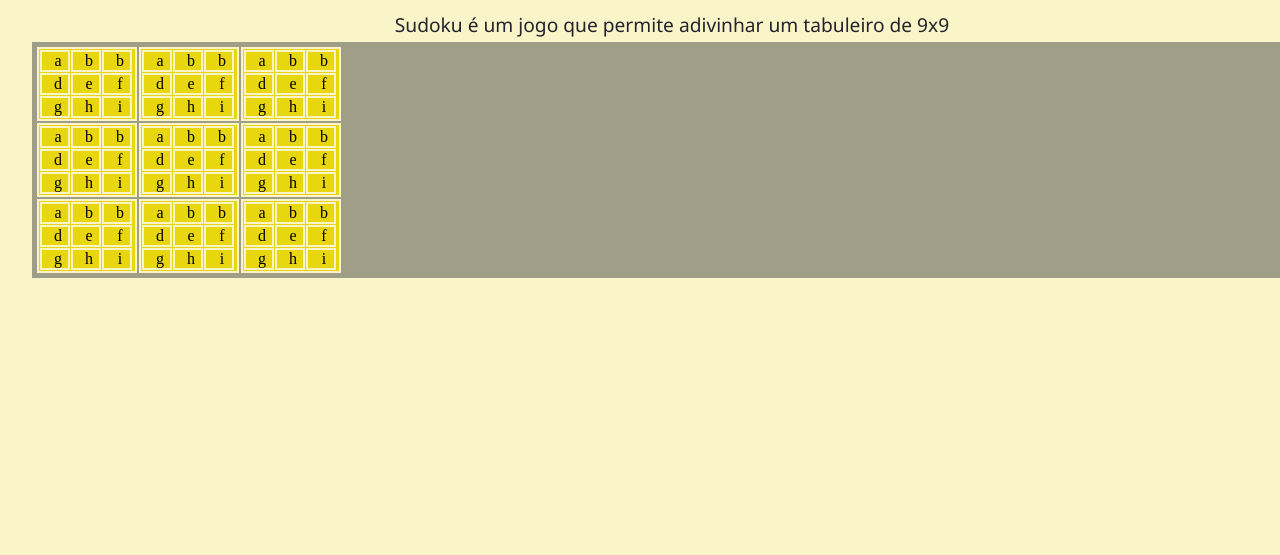
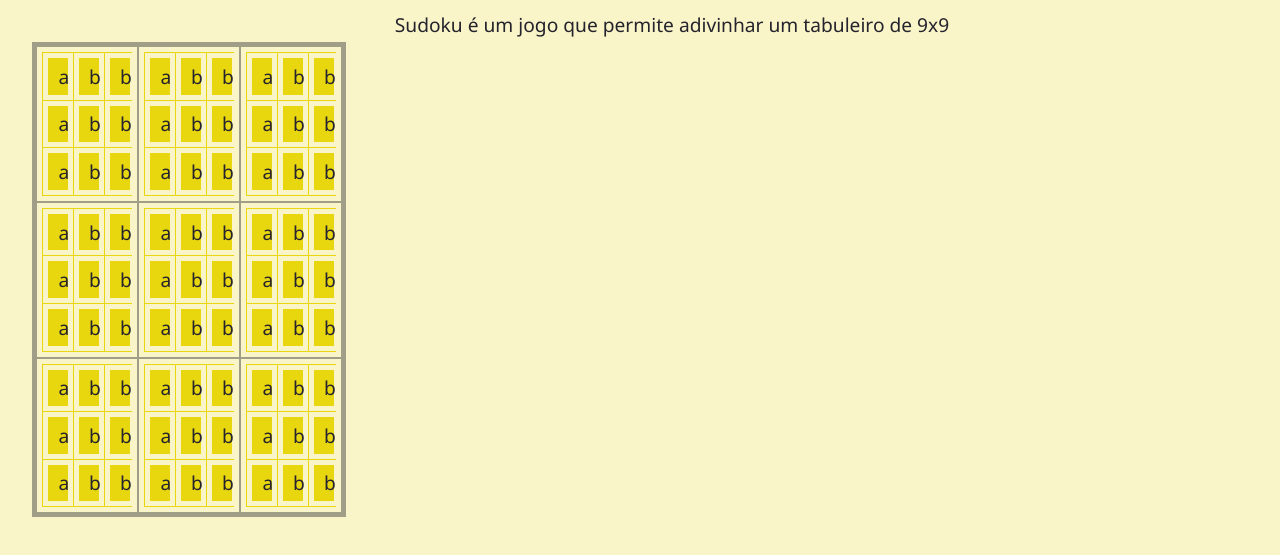
Before and after one commit to emilly-lima/web-game, a plain HTML site: page index.html in a window 1280 px wide. Shown: the part 103-658 px from the top of the page. Drawn offline with Linux system fonts and the light colour scheme; a web font is replaced by a local one.

Commit message:
comments

```diff
--- a/index.html
+++ b/index.html
@@ -29,111 +29,108 @@
 -->
 
 
-    <main id="secao2" class="secao2">
+    <main id="secao2" class="grid-container">
         <!-- Aqui vai o tabuleiro -->
-        <div class="q1">
-            <div>a</div>
-            <div>b</div>
-            <div>b</div>
-            <div>d</div>
-            <div>e</div>
-            <div>f</div>
-            <div>g</div>
-            <div>h</div>
-            <div>i</div>
+        <div class="grid-item">
+            <div><p>a</p></div>
+            <div><p>b</p></div>
+            <div><p>b</p></div>
+            <div><p>a</p></div>
+            <div><p>b</p></div>
+            <div><p>b</p></div>
+            <div><p>a</p></div>
+            <div><p>b</p></div>
+            <div><p>b</p></div>
         </div>
-        <div class="q2">
-            <div>a</div>
-            <div>b</div>
-            <div>b</div>
-            <div>d</div>
-            <div>e</div>
-            <div>f</div>
-            <div>g</div>
-            <div>h</div>
-            <div>i</div>
+        <div class="grid-item">
+            <div><p>a</p></div>
+            <div><p>b</p></div>
+            <div><p>b</p></div>
+            <div><p>a</p></div>
+            <div><p>b</p></div>
+            <div><p>b</p></div>
+            <div><p>a</p></div>
+            <div><p>b</p></div>
+            <div><p>b</p></div>
         </div>
-        <div class="q3">
-            <div>a</div>
-            <div>b</div>
-            <div>b</div>
-            <div>d</div>
-            <div>e</div>
-            <div>f</div>
-            <div>g</div>
-            <div>h</div>
-            <div>i</div>
+        <div class="grid-item">
+            <div><p>a</p></div>
+            <div><p>b</p></div>
+            <div><p>b</p></div>
+            <div><p>a</p></div>
+            <div><p>b</p></div>
+            <div><p>b</p></div>
+            <div><p>a</p></div>
+            <div><p>b</p></div>
+            <div><p>b</p></div>
         </div>
-        <div class="q4">
-            <div>a</div>
-            <div>b</div>
-            <div>b</div>
-            <div>d</div>
-            <div>e</div>
-            <div>f</div>
-            <div>g</div>
-            <div>h</div>
-            <div>i</div>
+        <div class="grid-item">
+            <div><p>a</p></div>
+            <div><p>b</p></div>
+            <div><p>b</p></div>
+            <div><p>a</p></div>
+            <div><p>b</p></div>
+            <div><p>b</p></div>
+            <div><p>a</p></div>
+            <div><p>b</p></div>
+            <div><p>b</p></div>
         </div>
-        <div class="q5">
-            <div>a</div>
-            <div>b</div>
-            <div>b</div>
-            <div>d</div>
-            <div>e</div>
-            <div>f</div>
-            <div>g</div>
-            <div>h</div>
-            <div>i</div>
+        <div class="grid-item">
+            <div><p>a</p></div>
+            <div><p>b</p></div>
+            <div><p>b</p></div>
+            <div><p>a</p></div>
+            <div><p>b</p></div>
+            <div><p>b</p></div>
+            <div><p>a</p></div>
+            <div><p>b</p></div>
+            <div><p>b</p></div>
         </div>
-        <div class="q6">
-            <div>a</div>
-            <div>b</div>
-            <div>b</div>
-            <div>d</div>
-            <div>e</div>
-            <div>f</div>
-            <div>g</div>
-            <div>h</div>
-            <div>i</div>
+        <div class="grid-item">
+            <div><p>a</p></div>
+            <div><p>b</p></div>
+            <div><p>b</p></div>
+            <div><p>a</p></div>
+            <div><p>b</p></div>
+            <div><p>b</p></div>
+            <div><p>a</p></div>
+            <div><p>b</p></div>
+            <div><p>b</p></div>
         </div>
-        <div class="q7">
-            <div>a</div>
-            <div>b</div>
-            <div>b</div>
-            <div>d</div>
-            <div>e</div>
-            <div>f</div>
-            <div>g</div>
-            <div>h</div>
-            <div>i</div>
+        <div class="grid-item">
+            <div><p>a</p></div>
+            <div><p>b</p></div>
+            <div><p>b</p></div>
+            <div><p>a</p></div>
+            <div><p>b</p></div>
+            <div><p>b</p></div>
+            <div><p>a</p></div>
+            <div><p>b</p></div>
+            <div><p>b</p></div>
         </div>
-        <div class="q8">
-            <div>a</div>
-            <div>b</div>
-            <div>b</div>
-            <div>d</div>
-            <div>e</div>
-            <div>f</div>
-            <div>g</div>
-            <div>h</div>
-            <div>i</div>
+        <div class="grid-item">
+            <div><p>a</p></div>
+            <div><p>b</p></div>
+            <div><p>b</p></div>
+            <div><p>a</p></div>
+            <div><p>b</p></div>
+            <div><p>b</p></div>
+            <div><p>a</p></div>
+            <div><p>b</p></div>
+            <div><p>b</p></div>
         </div>
-        <div class="q9">
-            <div>a</div>
-            <div>b</div>
-            <div>b</div>
-            <div>d</div>
-            <div>e</div>
-            <div>f</div>
-            <div>g</div>
-            <div>h</div>
-            <div>i</div>
+        <div class="grid-item">
+            <div><p>a</p></div>
+            <div><p>b</p></div>
+            <div><p>b</p></div>
+            <div><p>a</p></div>
+            <div><p>b</p></div>
+            <div><p>b</p></div>
+            <div><p>a</p></div>
+            <div><p>b</p></div>
+            <div><p>b</p></div>
         </div>
     </main>
 
-    </aside>
-
-
 </body>
 </html>
--- a/style.css
+++ b/style.css
@@ -21,7 +21,7 @@ body {
     line-height: 1;
     justify-content: center;
     justify-items: center;
-    flex-flow: row wrap;
+    flex-flow: column wrap;
     text-align: center;
     margin: 0;
     padding: 2em;
@@ -66,6 +66,7 @@ h2, p {
 
 #secao2 {
     display: grid;
+    font-size: 16px;
     grid-template-columns: 100px 100px 100px;
     grid-gap: 2px;
     padding: 5px;
@@ -82,12 +83,12 @@ h2, p {
         background-color: #e8d60f;
         border-color: #faf5c8;
         border-style: solid;
-        border-width: 2px;
+        border-width: 5px;
     }
 }
 
 
-@media all and (min-width: 800px) {
+/**@media all and (min-width: 800px) {
     .secao2    { flex: 1 10px; }
     .secao1 { order: 1; }
     .secao2   { order: 2; }
```
